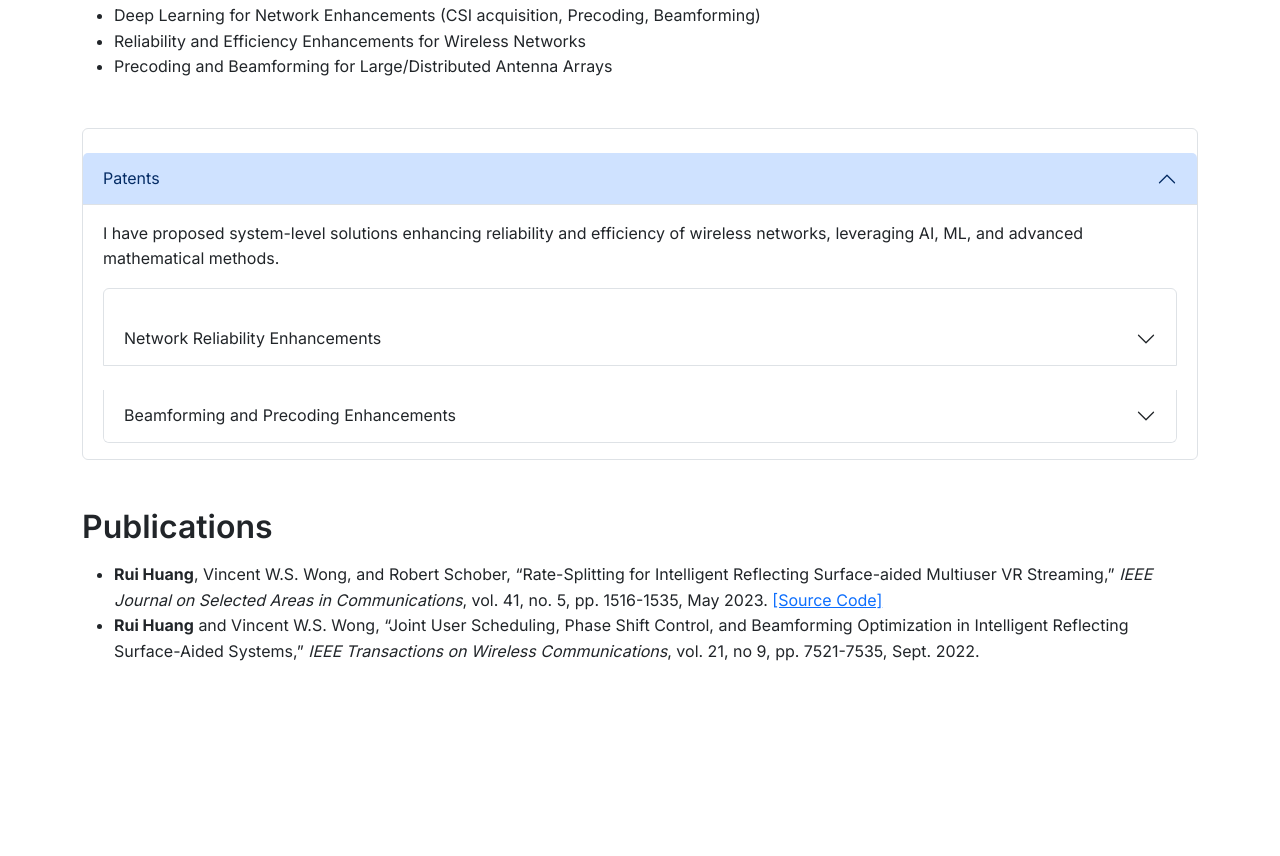
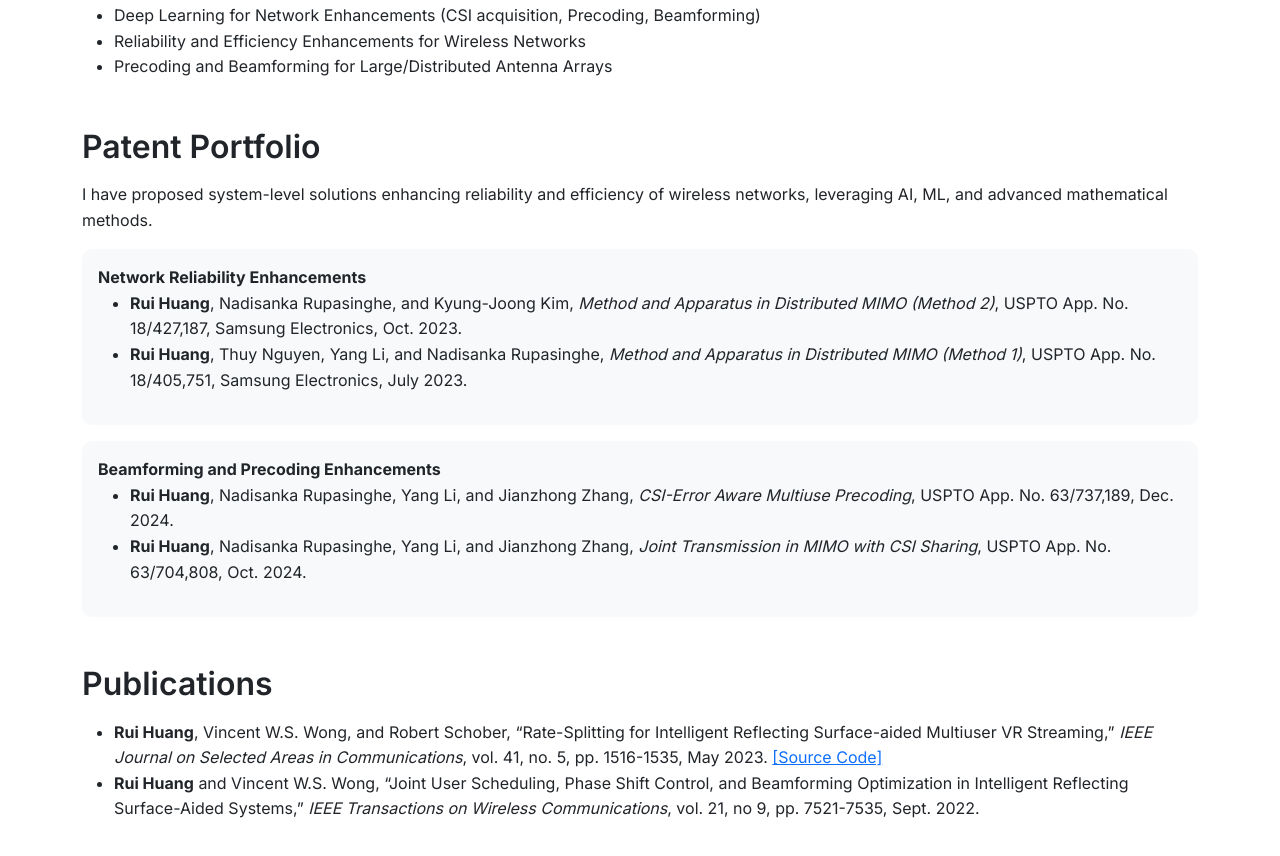
Before and after one commit to ruihuang1967/homepage, a plain HTML site: page index.html in a window 1280 px wide. Shown: the part 812-1668 px from the top of the page. Before the commit the page ends 1525 px from the top, so only its background shows below. Drawn offline with nearby package versions, Linux system fonts and the light colour scheme.

Commit message:
Update index.html

```diff
--- a/index.html
+++ b/index.html
@@ -117,56 +117,22 @@
 
   <!-- Patents -->
   <section id="patents">
-    <div class="accordion" id="accordionPatents">
-      <div class="accordion-item">
-        <h2 class="accordion-header" id="headingPatents">
-          <button class="accordion-button" type="button" data-bs-toggle="collapse" data-bs-target="#collapsePatents" aria-expanded="true">
-            Patents
-          </button>
-        </h2>
-        <div id="collapsePatents" class="accordion-collapse collapse show">
-          <div class="accordion-body">
+    <h2>Patent Portfolio</h2>
     <p>I have proposed system-level solutions enhancing reliability and efficiency of wireless networks, leveraging AI, ML, and advanced mathematical methods.</p>
-
-            <div class="accordion" id="patentCards">
-              <!-- Patent Card 1 -->
-              <div class="accordion-item">
-                <h2 class="accordion-header" id="patentOne">
-                  <button class="accordion-button collapsed" type="button" data-bs-toggle="collapse" data-bs-target="#collapsePatentOne">
-                    Network Reliability Enhancements
-                  </button>
-                </h2>
-                <div id="collapsePatentOne" class="accordion-collapse collapse">
-                  <div class="accordion-body">
+    <div class="card">
+      <strong>Network Reliability Enhancements</strong>
       <ul>
         <li><strong>Rui Huang</strong>, Nadisanka Rupasinghe, and Kyung-Joong Kim, <em>Method and Apparatus in Distributed MIMO (Method 2)</em>, USPTO App. No. 18/427,187, Samsung Electronics, Oct. 2023.</li>
         <li><strong>Rui Huang</strong>, Thuy Nguyen, Yang Li, and Nadisanka Rupasinghe, <em>Method and Apparatus in Distributed MIMO (Method 1)</em>, USPTO App. No. 18/405,751, Samsung Electronics, July 2023.</li>
       </ul>
     </div>
-                </div>
-              </div>
-
-              <!-- Patent Card 2 -->
-              <div class="accordion-item">
-                <h2 class="accordion-header" id="patentTwo">
-                  <button class="accordion-button collapsed" type="button" data-bs-toggle="collapse" data-bs-target="#collapsePatentTwo">
-                    Beamforming and Precoding Enhancements
-                  </button>
-                </h2>
-                <div id="collapsePatentTwo" class="accordion-collapse collapse">
-                  <div class="accordion-body">
+    <div class="card">
+      <strong>Beamforming and Precoding Enhancements</strong>
       <ul>
         <li><strong>Rui Huang</strong>, Nadisanka Rupasinghe, Yang Li, and Jianzhong Zhang, <em>CSI-Error Aware Multiuse Precoding</em>, USPTO App. No. 63/737,189, Dec. 2024.</li>
         <li><strong>Rui Huang</strong>, Nadisanka Rupasinghe, Yang Li, and Jianzhong Zhang, <em>Joint Transmission in MIMO with CSI Sharing</em>, USPTO App. No. 63/704,808, Oct. 2024.</li>
+        <!-- Add rest here -->
       </ul>
-                  </div>
-                </div>
-              </div>
-
-            </div><!-- /patentCards -->
-          </div>
-        </div>
-      </div>
     </div>
   </section>
 
```
Lines whose indentation alone changed are shown as unchanged.
